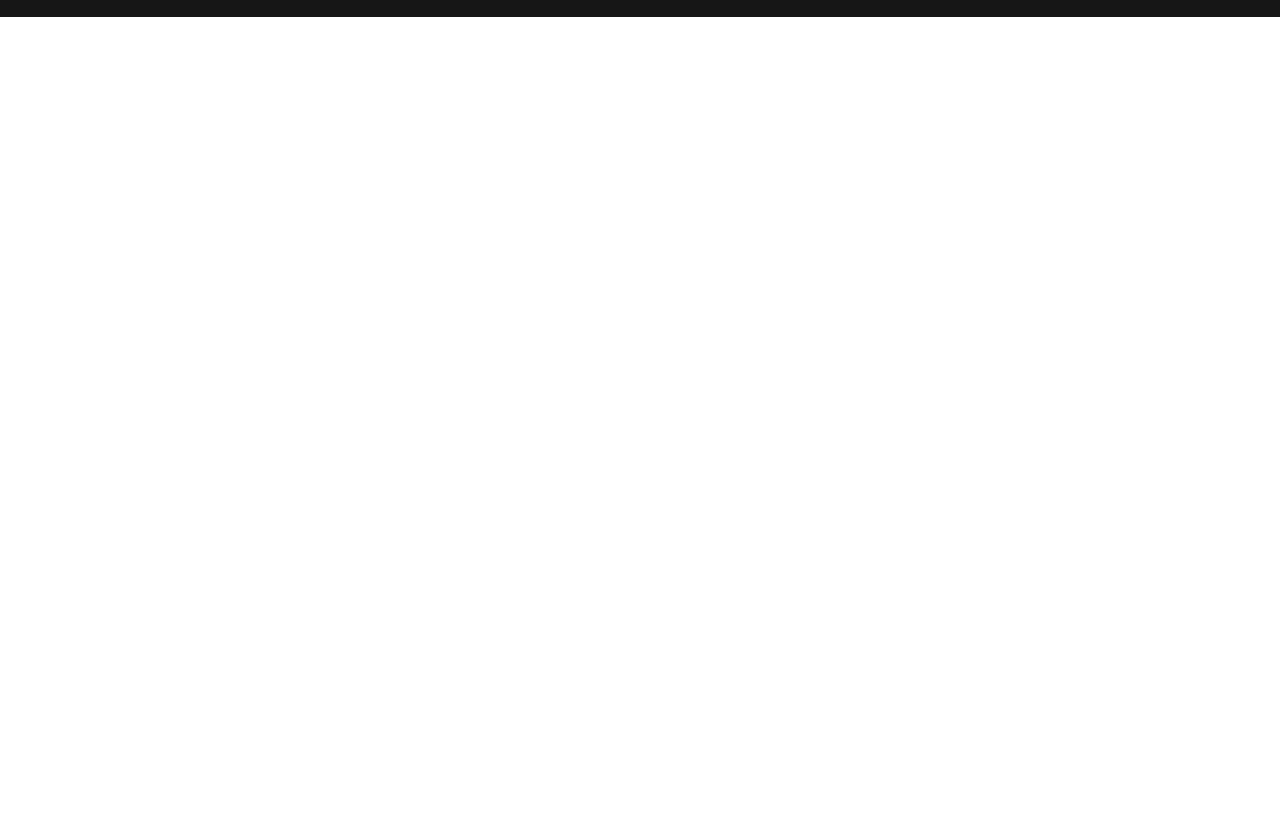
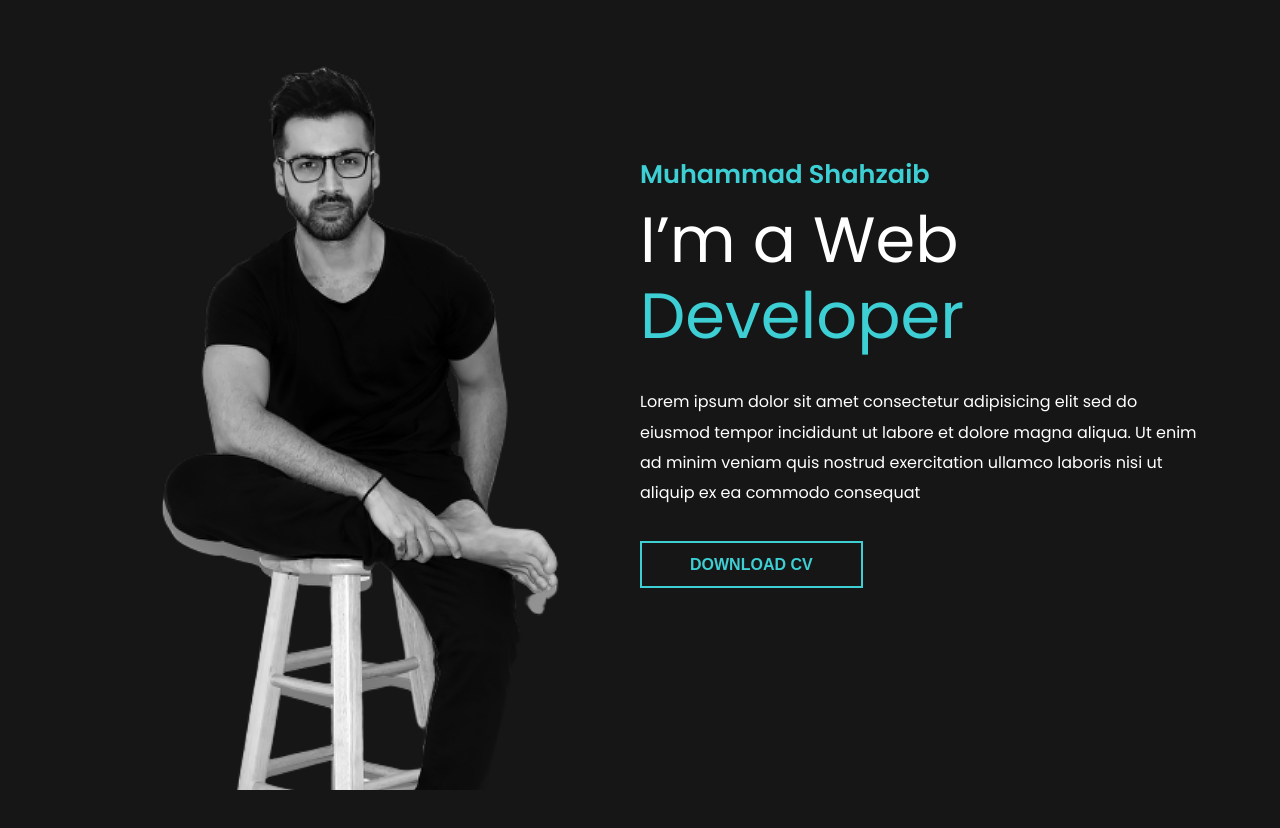
Before and after one commit to MUHAMMAD-SHAHZAIB/Landing-Page-Design, a plain HTML site: page index.html in a window 1280 px wide. Shown: the part 100-928 px from the top of the page. Before the commit the page ends 800 px from the top, so only its background shows below. Drawn offline with Linux system fonts and the light colour scheme.

Commit message:
Header-section

```diff
--- a/index.html
+++ b/index.html
@@ -18,6 +18,7 @@
   <body>
     <header>
       <div class="container">
+        <!--!========== NavBar Start Section ========== -->
         <nav id="main-nav" class="flex items-center justify-between">
           <!-- !left side -->
           <div class="left flex items-center">
@@ -37,6 +38,28 @@
             <button class="btn btn-primary">Contact</button>
           </div>
         </nav>
+        <!--!========== NavBar End Section ========== -->
+
+        <!--!========== Start Hero Section ========== -->
+        <div class="hero flex items-center justify-between">
+          <div class="left flex-1 flex justify-center">
+            <img src="./images/man.png" alt="" />
+          </div>
+          <div class="right flex-1">
+            <h6>Muhammad Shahzaib</h6>
+            <h1>I’m a Web <span>Developer</span></h1>
+            <p>
+              Lorem ipsum dolor sit amet consectetur adipisicing elit sed do
+              eiusmod tempor incididunt ut labore et dolore magna aliqua. Ut
+              enim ad minim veniam quis nostrud exercitation ullamco laboris
+              nisi ut aliquip ex ea commodo consequat
+            </p>
+            <div>
+              <button class="btn btn-secondary">DOWNLOAD CV</button>
+            </div>
+          </div>
+        </div>
+        <!--!========== End Hero Section ========== -->
       </div>
     </header>
   </body>
--- a/styles/style.css
+++ b/styles/style.css
@@ -31,7 +31,7 @@ header{
     margin:0 auto;
 }
 
-@media (min-width: 576px) {
+/* @media (min-width: 576px) {
     .container {
       max-width: 540px;
     }
@@ -53,7 +53,7 @@ header{
     .container {
       max-width: 1152px;
     }
-  }
+  } */
 
 header nav .left a{
     color:var(--pure);
@@ -75,3 +75,39 @@ header nav {
 header nav .branding{
     margin-right:3rem;
 }
+
+/* Hero style */
+.hero{
+    padding:3rem 0;
+}
+
+.hero .left img{
+    width:400px;
+}
+
+.hero .right{
+    color:var(--pure);
+}
+
+.hero .right h6{
+    font-size:1.6rem;
+    color:var(--primary);
+    margin-bottom:0.5rem;
+}
+.hero .right h1{
+    font-size:4rem;
+    font-weight:100;
+    line-height:1.2;
+    margin-bottom:2rem;
+}
+.hero .right h1 span{
+    color:var(--primary);
+}
+
+.hero .right p{
+    line-height:1.9;
+    margin-bottom:2rem;
+}
+.hero .right {
+    margin-top:-7rem;
+}
--- a/styles/utilities.css
+++ b/styles/utilities.css
@@ -1,32 +1,48 @@
-.flex{
-    display:flex;
+.flex {
+  display: flex;
 }
-.items-center{
-    align-items:center;
+.items-center {
+  align-items: center;
 }
-.justify-between{
-    justify-content: space-between;
+.justify-between {
+  justify-content: space-between;
 }
-.btn{
-    padding:0.8rem 3rem;
-    font-size:1rem;
-    font-weight:600;
-    border:2px solid transparent;
-    outline:none;
-    cursor:pointer;
-    text-transform: uppercase;
-    transition:all .3s ease;
-    -webkit-transition:all .3s ease;
-    -moz-transition:all .3s ease;
-    -ms-transition:all .3s ease;
-    -o-transition:all .3s ease;
+.btn {
+  padding: 0.8rem 3rem;
+  font-size: 1rem;
+  font-weight: 600;
+  border: 2px solid transparent;
+  outline: none;
+  cursor: pointer;
+  text-transform: uppercase;
+  transition: all 0.3s ease;
+  -webkit-transition: all 0.3s ease;
+  -moz-transition: all 0.3s ease;
+  -ms-transition: all 0.3s ease;
+  -o-transition: all 0.3s ease;
 }
-.btn-primary{
-    background:var(--primary);
-    color:var(--secondary);
+.btn-primary {
+  background: var(--primary);
+  color: var(--secondary);
 }
-.btn-primary:hover{
-    background:transparent;
-    border-color: var(--primary);
-    color:var(--primary);
+.btn-primary:hover {
+  background: transparent;
+  border-color: var(--primary);
+  color: var(--primary);
 }
+.btn-secondary {
+  background: transparent;
+  color: var(--primary);
+  border-color: var(--primary);
+}
+.btn-secondary:hover {
+  background: var(--primary);
+  color: var(--secondary);
+}
+
+.flex-1 {
+  flex: 1;
+}
+.justify-center {
+  justify-content: center;
+}
```
